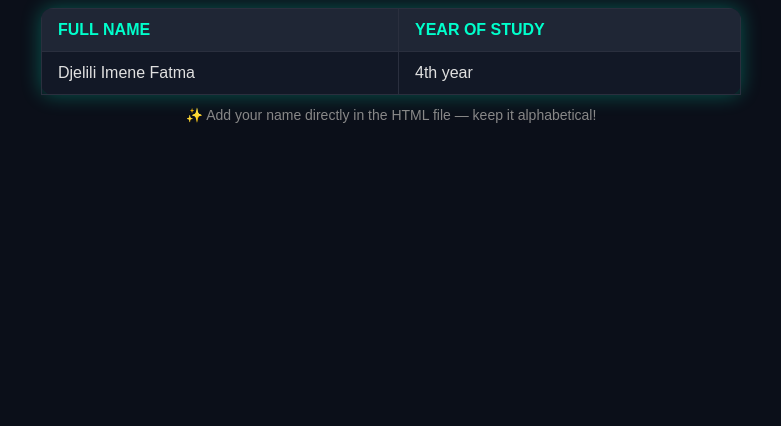
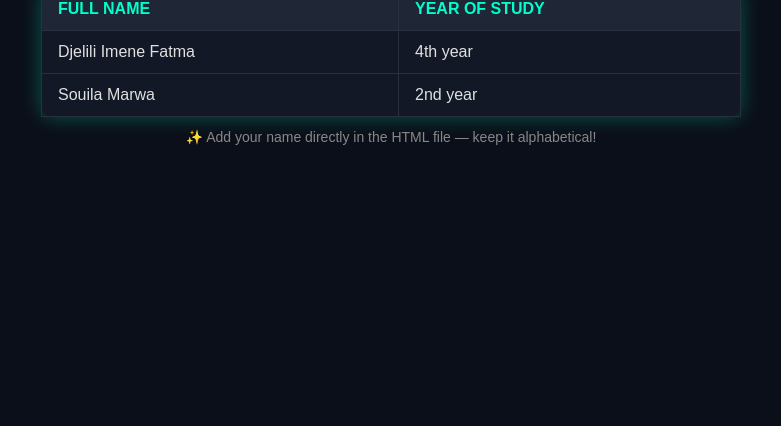
Before and after one commit to islemgouicem/attendance_list_git, a plain HTML site: page index.html in a window 1280 px wide. Shown: the part 374-800 px from the top of the page, without its empty margins (249-1030 px from the left). Drawn offline with Linux system fonts and the light colour scheme.

Commit message:
add my name

```diff
--- a/index.html
+++ b/index.html
@@ -28,6 +28,10 @@
 
 
             <!-- paste here -->
+<tr>
+                <td>Souila Marwa</td>
+                <td>2nd year</td>
+            </tr>
 
 
 
```
